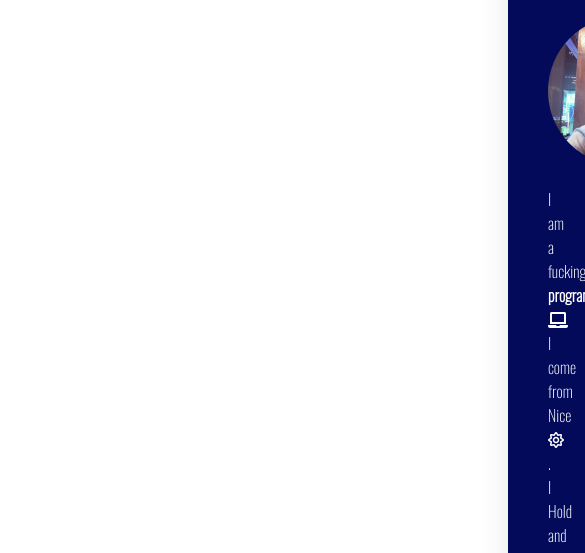
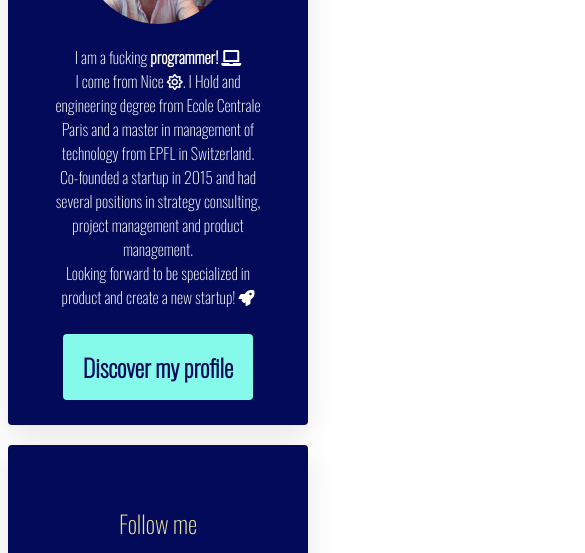
Before and after one commit to B0un0u/profile, a plain HTML site: page index.html in a window 390 px wide. Shown: the part 392-945 px from the top of the page, 585 px wide, since content can reach past the window. Drawn offline with nearby package versions, Linux system fonts and the light colour scheme.

Commit message:
make my profile prettier

```diff
--- a/style.css
+++ b/style.css
@@ -25,7 +25,7 @@ body {
   padding: 40px;
   box-shadow: 0px 10px 30px rgba(0, 0, 0, 0.1);
   border-radius: 4px;
-  margin: 20px 500px;
+  margin: 20px auto;
   text-align: center;
   max-width: 500px;
 }
@@ -80,6 +80,6 @@ a:hover {
 @media (max-width: 540px) {
   /* For a screen < 540px, this CSS will be read */
   .container {
-    width: 100%;
+    width: 300px;
   }
 }
```
